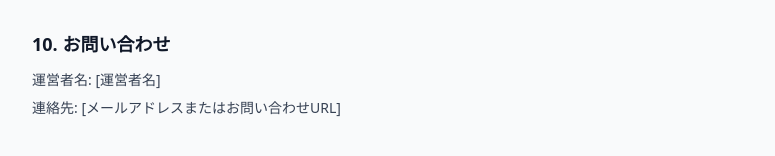
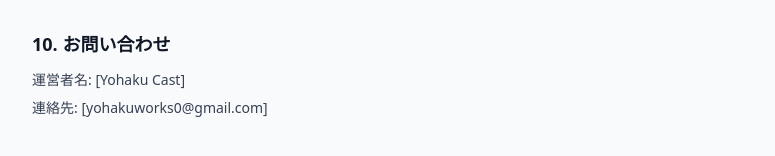
Before and after one commit to koyaaaan/sumaho-clarbe, a Next.js app: page /privacy in a window 1280 px wide. Shown: the part 1630-1786 px from the top of the page, without its empty margins (248-1023 px from the left). Built offline with nearby package versions, Linux system fonts and the light colour scheme.

Commit message:
Add privacy policy page and footer link

```diff
--- a/app/privacy/page.tsx
+++ b/app/privacy/page.tsx
@@ -103,8 +103,8 @@ export default function PrivacyPage() {
           <h2 className="mb-2 text-lg font-semibold text-gray-900 dark:text-gray-100">
             10. お問い合わせ
           </h2>
-          <p>運営者名: [運営者名]</p>
-          <p>連絡先: [メールアドレスまたはお問い合わせURL]</p>
+          <p>運営者名: [Yohaku Cast]</p>
+          <p>連絡先: [yohakuworks0@gmail.com]</p>
         </section>
       </div>
     </main>
```
